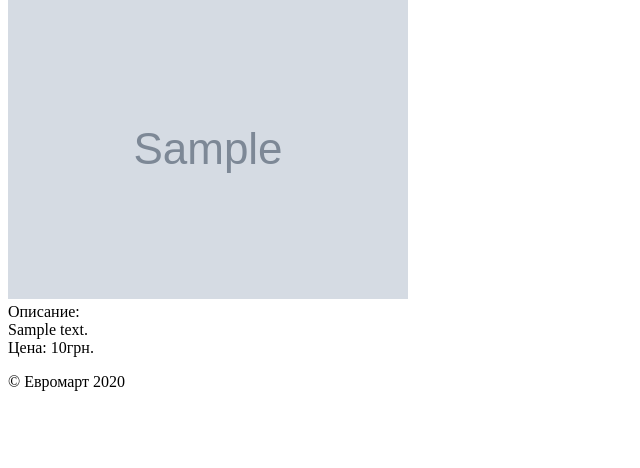
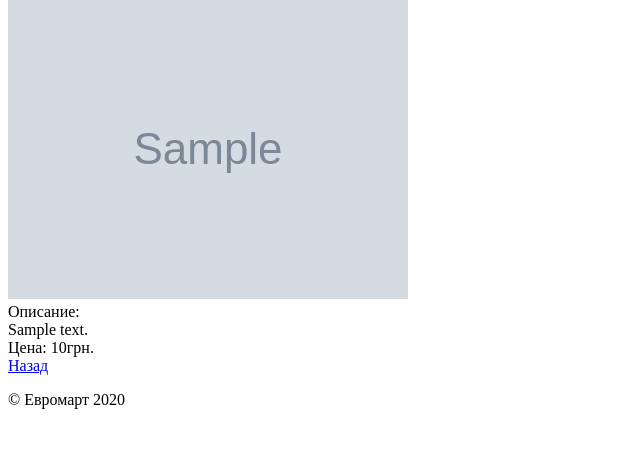
Before and after one commit to evgeniyc/Wmarket, a PHP site: template framework/views/products/view.php in a window 1280 px wide. Shown: the part 81-549 px from the top of the page, without its empty margins (0-640 px from the left). Run offline with PHP 8.4, Linux system fonts and the light colour scheme; the template is opened without the code that fills it: most values are stand-ins (such as "Sample title", 1, 10 or a date in 2020); grey boxes marked "Sample" are stand-in pictures; data that the repository does not hold is empty; some libraries are stand-ins or nearby versions.

Commit message:
ny home thusday stage2

```diff
--- a/css/site.css
+++ b/css/site.css
@@ -199,8 +199,13 @@
 	font-weight: bold;
 }
 #product-price {
+	position: relative;
 	color: red;
 	font-size: 120%;
 	font-weight: bold;
 	text-align: center;
 }
+#back-ref {
+	float: left;
+	margin: 10px;
+}
--- a/framework/views/products/view.php
+++ b/framework/views/products/view.php
@@ -18,6 +18,7 @@
     <div id="product-img"><?=Html::img('@web/uploads/'.$model->img, ['alt' => $model->title])?></div>
 	<div id="product-descr"><span id="descr-descr">Описание:</span><br><?=$model->descr ?></div>
 	<div id="product-price">Цена: <?=$model->price ?>грн.</div>
+	<div id="back-ref"><?= Html::a('Назад', Yii::$app->request->referrer) ?></div>
 	<div class="clearfix"></div>
 
 </div>
```
